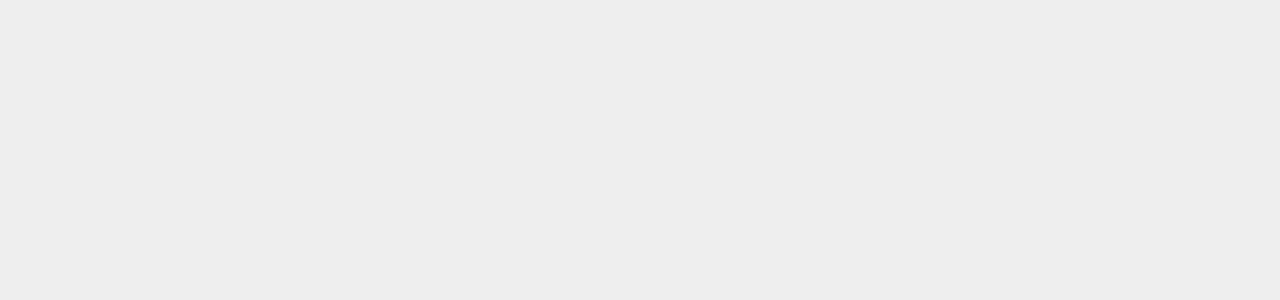
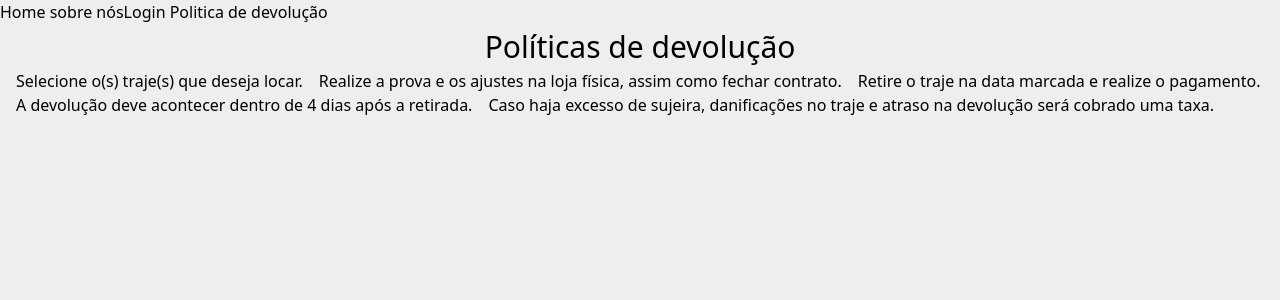
Before and after one commit to LucasGabrielAntonete/Hackaton, a Vue app in the folder frontend/: page /PoliticaDev in a window 1280 px wide. Before the commit this address had no page. Shown: the top 300 px of the page. Built offline with nearby package versions, Linux system fonts and the light colour scheme.

Commit message:
create page politica de devolução

```diff
--- a/frontend/src/App.vue
+++ b/frontend/src/App.vue
@@ -3,20 +3,16 @@
 
 <template>
   <header>
-    <!-- <nav class="login">
+    <nav class="login">
       <router-link to="/"> Home</router-link>
-      <router-link to="/About"> about</router-link>
+      <router-link to="/About"> sobre nós</router-link>
       <router-link to="/TelaLogin">Login</router-link>
-    </nav> -->
-
+      <router-link to="/PoliticaDev"> Politica de devolução</router-link>
+    </nav>
   </header>
-
   <main>
-    <router-view />
-  </main>
-
+<router-view />
+</main>
 </template>
 
-<style scoped>
-
-</style>
+<style scoped></style>
--- a/frontend/src/router/index.js
+++ b/frontend/src/router/index.js
@@ -2,6 +2,8 @@ import { createRouter, createWebHistory } from 'vue-router'
 import HomeView from '../views/HomeView.vue'
 import AboutView from '../views/AboutView.vue'
 import TelaLoginView from '../views/TelaLogin.vue'
+import PoliticaDevView from '../views/PoliticaDev.vue'
+
 const router = createRouter({
   history: createWebHistory(import.meta.env.BASE_URL),
   routes: [
@@ -21,6 +23,12 @@ const router = createRouter({
       name: 'Tela Login',
 
       component: TelaLoginView
+    },
+    {
+      path: '/PoliticaDev',
+      name: 'PoliticaDev',
+
+      component: PoliticaDevView
     }
   ]
 })
--- /dev/null
+++ b/frontend/src/views/PoliticaDev.vue
@@ -0,0 +1,29 @@
+<script setup></script>
+<template>
+
+<h1>Políticas de devolução</h1>
+<div>
+    <ul>
+        <font-awesome-icon :icon="['far', 'circle-check']" />
+        <li class="li li-icons">Selecione o(s) traje(s) que deseja locar.</li>
+        <font-awesome-icon :icon="['fal', 'location-dot']" />
+        <li class="li li-icons">Realize a prova e os ajustes na loja física, assim como fechar contrato.</li>
+        <font-awesome-icon :icon="['far', 'credit-card']" />
+        <li class="li li-icons">Retire o traje na data marcada e realize o pagamento.</li>
+        <li class="li li-icons">A devolução deve acontecer dentro de  4 dias após a retirada.</li>
+        <li class="li li-icons">Caso haja excesso de sujeira, danificações no traje e atraso na devolução será cobrado uma taxa.</li>
+    </ul>
+</div>
+
+</template>
+<style scoped>
+h1{
+    font-size: 30px;
+    text-align: center;
+}
+li{
+    position: relative;
+    float: left;
+    margin-left: 1rem
+}
+</style>
--- a/frontend/src/views/TelaLogin.vue
+++ b/frontend/src/views/TelaLogin.vue
@@ -27,7 +27,6 @@
       </div>
     </div>
   </div>
-  <!-- falta centralizar o btn -->
 </template>
 
 <style scoped>
```
Also changed, not shown: 1 other file (tests, documents, lock files or other folders).
